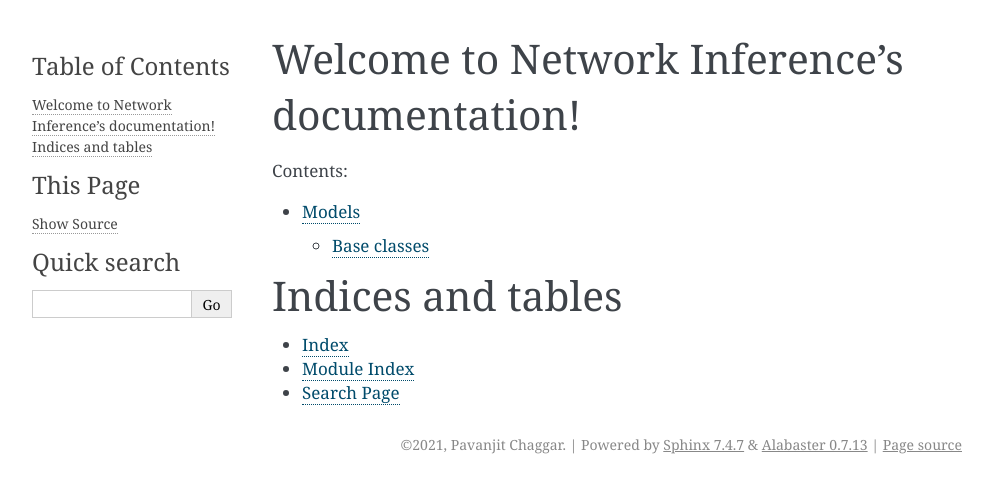
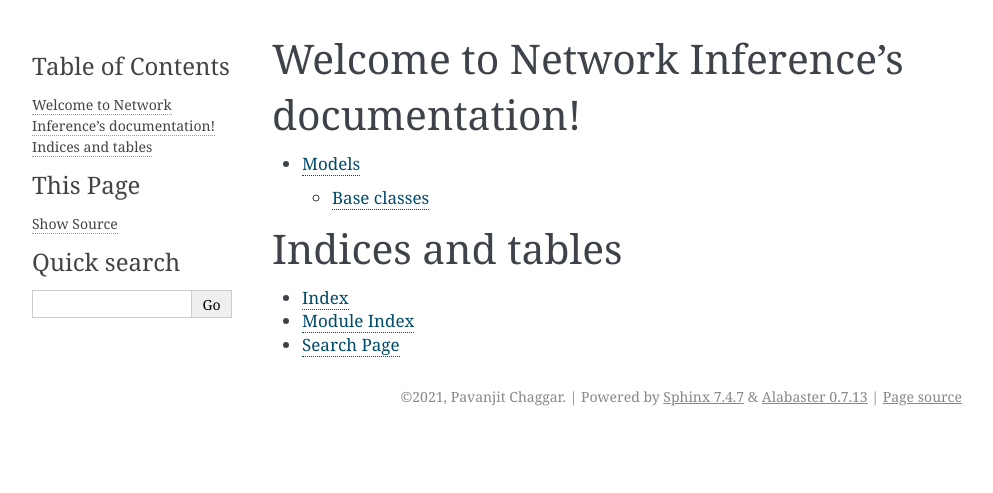
Before and after one commit to PavanChaggar/NetworkInference, a Sphinx documentation site: the page built from docs/source/index.rst, in a window 1280 px wide. Shown: the top 493 px of the page, without its empty margins (148-1141 px from the left). Built offline with Sphinx 7.4.7, drawn with Linux system fonts in a browser that asks for light colours.

Commit message:
updating source files

```diff
--- a/docs/source/index.rst
+++ b/docs/source/index.rst
@@ -7,9 +7,6 @@ Welcome to Network Inference's documentation!
 =============================================
 
 .. toctree::
-   :maxdepth: 2
-   :caption: Contents:
-
    model
 
 
--- a/docs/source/model.rst
+++ b/docs/source/model.rst
@@ -4,11 +4,9 @@
 Models
 *********
 
-.. currentmodule:: netwin
-
 Base classes
 ------------
 - :class:`Model`
 
-.. autoclass: netwin.Model
+.. autoclass:: netwin.Model
     :members:
```
